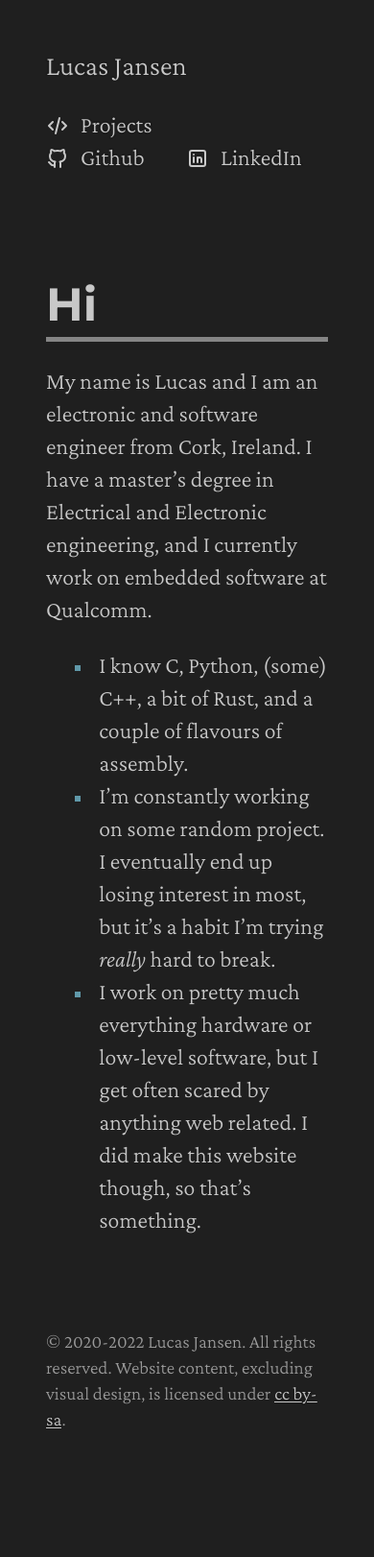
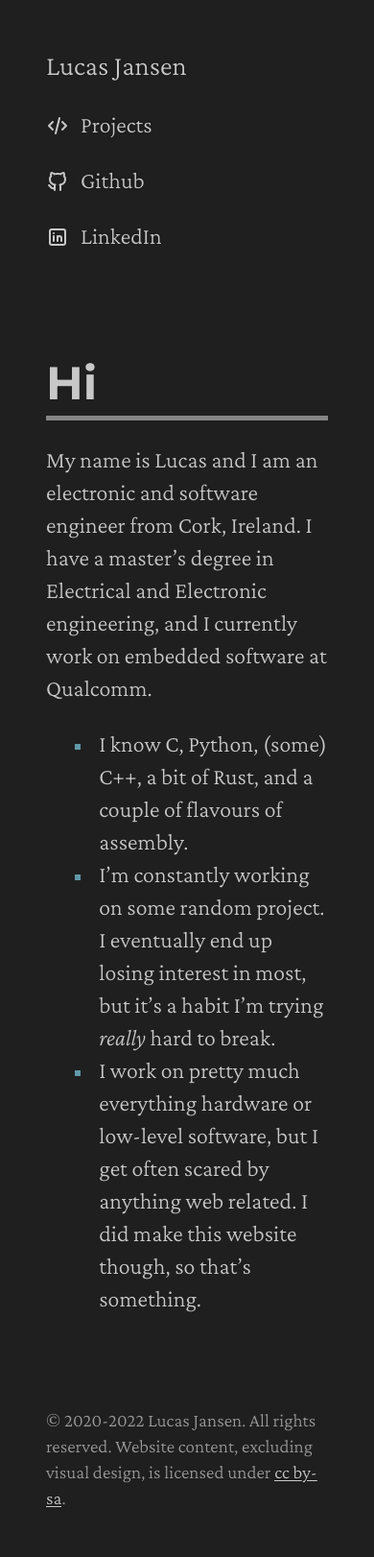
Before and after one commit to staticintlucas/staticintlucas.github.io, a Jekyll site: the page built from index.md, in a window 390 px wide. Shown: the whole page at 96% size. Built offline with Jekyll 4.4.1, drawn with Linux system fonts in a browser that asks for light colours; our own code applies the rules of GitHub Pages for plain Markdown files; before the commit the page ends 1540 px from its top, so only the background shows below that.

Commit message:
Improve layout on mobile

```diff
--- a/_sass/main.scss
+++ b/_sass/main.scss
@@ -80,6 +80,14 @@
 
     >li {
       margin-right: $nav-h-spacing;
+
+      @include narrower-mobile {
+        width: 100%;
+
+        &:not(:last-child) {
+          margin-bottom: $nav-v-spacing;
+        }
+      }
 
       &:first-child {
         margin-right: auto;
--- a/_sass/variables.scss
+++ b/_sass/variables.scss
@@ -102,13 +102,13 @@
 $max-overall-width: 55 * $font-size;
 
 @mixin mobile {
-  @media (max-width: (25 * $font-size)) {
+  @media (max-width: (30 * $font-size)) {
     @content;
   }
 }
 
-@mixin large {
-  @media (min-width: $max-overall-width) {
+@mixin narrower-mobile {
+  @media (max-width: (22 * $font-size)) {
     @content;
   }
 }
```
